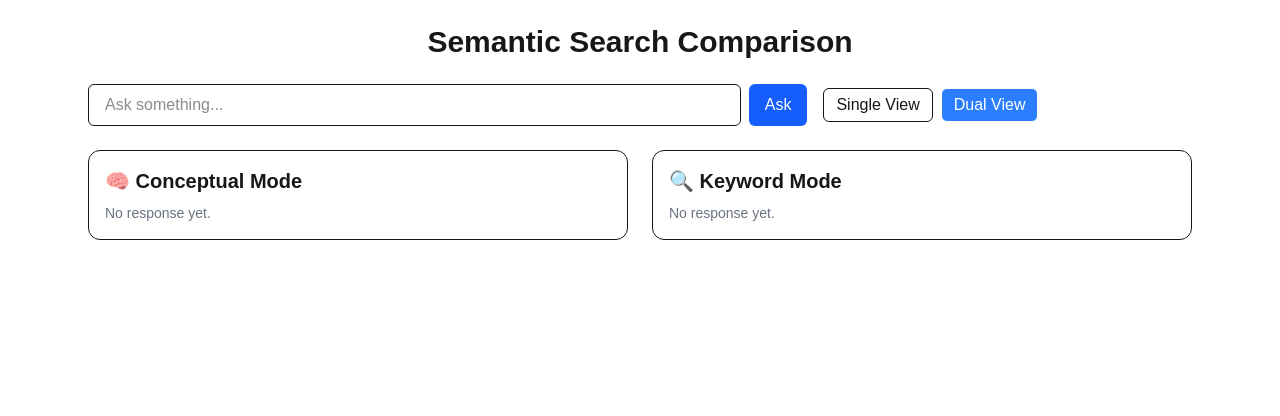
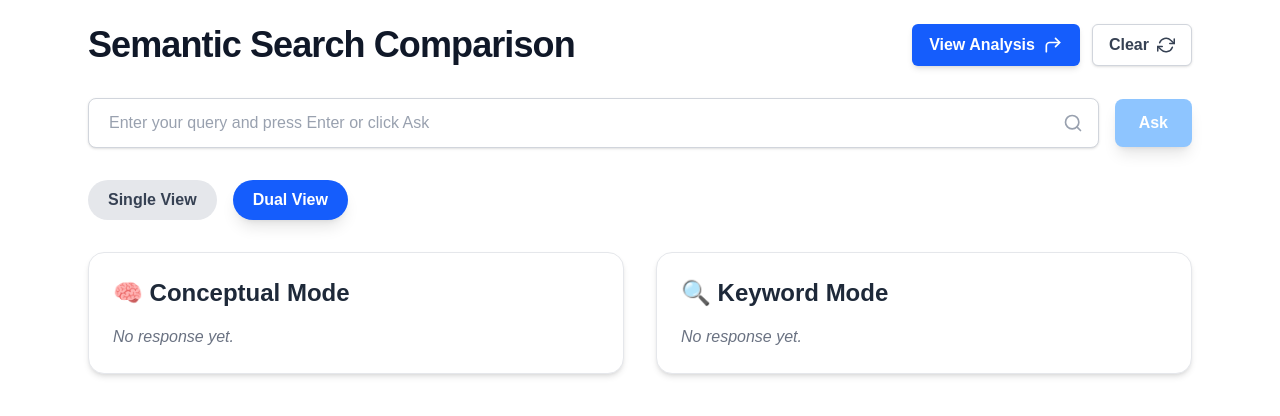
Before and after one commit to Gaurav4050/pdfreader-frontend, a Next.js app: page / in a window 1280 px wide. Shown: the top 416 px of the page. Built offline with nearby package versions, Linux system fonts and the light colour scheme.

Commit message:
feat: enhance HomePage component with improved UI and loading indicators

```diff
--- a/src/app/page.js
+++ b/src/app/page.js
@@ -5,7 +5,7 @@ import AnimatedLoadingText from "@/app/components/AnimatedLoadingText";
 import React, { useState } from "react";
 import { useTheme } from "next-themes";
 import { useRouter } from "next/navigation";
-import { FiCornerUpRight } from "react-icons/fi";
+import { FiCornerUpRight, FiRefreshCw, FiSearch } from "react-icons/fi";
 
 export default function HomePage() {
   const [query, setQuery] = useState("");
@@ -42,48 +42,62 @@ export default function HomePage() {
     }
   };
 
-  const ScoreBar = ({ label, value }) => (
-    <div className="mb-2">
-      <div className="flex justify-between text-sm mb-1">
+  const ScoreBar = ({ label, value }) => {
+    // color coding based on score (low: red, med: yellow, high: green)
+    let bgColor = "bg-red-500";
+    if (value >= 0.7) bgColor = "bg-green-500";
+    else if (value >= 0.4) bgColor = "bg-yellow-400";
+
+    return (
+      <div className="mb-3">
+        <div className="flex justify-between items-center text-sm mb-1 font-semibold text-gray-700 dark:text-gray-300">
           <span>{label}</span>
           <span>{(value * 100).toFixed(1)}%</span>
         </div>
-      <div className="w-full bg-gray-300 rounded-full h-2.5 dark:bg-gray-700">
-        <div
-          className="bg-green-500 h-2.5 rounded-full"
-          style={{ width: `${value * 100}%` }}
-        />
+        <div className="w-full bg-gray-200 dark:bg-gray-700 rounded-full h-3">
+          <div className={`${bgColor} h-3 rounded-full transition-all duration-500`} style={{ width: `${value * 100}%` }} />
         </div>
       </div>
     );
+  };
 
   return (
-    <main className="max-w-6xl mx-auto p-6 space-y-6">
+    <main className="max-w-6xl mx-auto p-6 space-y-8">
       {/* Header */}
-      <div className="flex justify-between items-center">
-        <h1 className="text-3xl font-bold text-center w-full">Semantic Search Comparison</h1>
+      <header className="flex flex-col md:flex-row justify-between items-center gap-4">
+        <h1 className="text-4xl font-extrabold tracking-tight text-center md:text-left text-gray-900 dark:text-white">
+          Semantic Search Comparison
+        </h1>
+        <div className="flex gap-3">
+          <button
+            onClick={() => router.push("/model-analysis")}
+            className="inline-flex items-center gap-2 rounded-md border border-transparent bg-blue-600 px-4 py-2 text-white font-semibold shadow-md hover:bg-blue-700 focus:outline-none focus:ring-2 focus:ring-blue-500 focus:ring-offset-1 transition"
+            aria-label="View Model Analysis"
+            title="View Model Analysis"
+          >
+            View Analysis <FiCornerUpRight size={20} />
+          </button>
+          <button
+            onClick={() => {
+              setResponses({ conceptual: null, keyword: null });
+              setQuery("");
+            }}
+            className="inline-flex items-center gap-2 rounded-md border border-gray-300 bg-white px-4 py-2 text-gray-700 font-semibold shadow-sm hover:bg-gray-100 focus:outline-none focus:ring-2 focus:ring-blue-500 focus:ring-offset-1 transition dark:bg-gray-800 dark:text-gray-300 dark:border-gray-600 dark:hover:bg-gray-700"
+            aria-label="Clear All"
+            title="Clear All Inputs and Responses"
+          >
+            Clear <FiRefreshCw size={18} />
+          </button>
         </div>
+      </header>
 
-      {/* NLP Pipeline Steps */}
-      {/* <div className="flex items-center space-x-4 mb-2">
-        {["Tokenization", "Stop Word Removal", "Stemming & Lemmatization"].map((step, index) => (
-          <div key={index} className="flex items-center space-x-2">
-            <div className="h-5 w-5 rounded-full bg-green-500 flex items-center justify-center text-white text-xs">
-              ✓
-            </div>
-            <span className="text-sm">{step}</span>
-            {index !== 2 && <div className="w-6 h-px bg-gray-400" />}
-          </div>
-        ))}
-      </div> */}
-
-      {/* Input and View Toggle */}
-      <div className="flex flex-col md:flex-row md:items-center md:justify-between space-y-2 md:space-y-0 md:space-x-4">
-        <div className="flex flex-grow space-x-2">
+      {/* Input Section */}
+      <section className="flex flex-col md:flex-row md:items-center md:justify-between gap-4">
+        <div className="relative flex-grow">
           <input
             type="text"
-            placeholder="Ask something..."
-            className="flex-grow rounded-md border px-4 py-2 dark:bg-gray-700 dark:text-white"
+            placeholder="Enter your query and press Enter or click Ask"
+            className="w-full rounded-lg border border-gray-300 bg-white px-5 py-3 pr-12 text-gray-900 placeholder-gray-400 shadow-sm focus:border-blue-500 focus:ring-1 focus:ring-blue-500 dark:bg-gray-800 dark:text-white dark:border-gray-600 dark:placeholder-gray-500 transition"
             value={query}
             onChange={(e) => setQuery(e.target.value)}
             onKeyDown={(e) => {
@@ -92,75 +106,110 @@ export default function HomePage() {
                 handleAsk("keyword");
               }
             }}
+            aria-label="Query Input"
           />
+          <FiSearch
+            className="absolute right-4 top-1/2 -translate-y-1/2 text-gray-400 pointer-events-none"
+            size={20}
+          />
+        </div>
+
         <button
           onClick={() => {
             handleAsk("conceptual");
             handleAsk("keyword");
           }}
-            disabled={loading.conceptual || loading.keyword}
-            className="rounded-md bg-blue-600 px-4 py-2 text-white"
+          disabled={loading.conceptual || loading.keyword || !query.trim()}
+          className={`flex-shrink-0 rounded-lg bg-blue-600 px-6 py-3 text-white font-semibold shadow-lg transition-colors duration-300 hover:bg-blue-700 focus:outline-none focus:ring-2 focus:ring-blue-500 focus:ring-offset-1 disabled:cursor-not-allowed disabled:bg-blue-300`}
+          aria-label="Ask Query"
         >
-            {loading.conceptual || loading.keyword ? "Asking..." : "Ask"}
+          {loading.conceptual || loading.keyword ? (
+            <span className="flex items-center gap-2 animate-pulse">
+              Asking...
+              <svg
+                className="w-5 h-5 text-white animate-spin"
+                xmlns="http://www.w3.org/2000/svg"
+                fill="none"
+                viewBox="0 0 24 24"
+              >
+                <circle
+                  className="opacity-25"
+                  cx="12"
+                  cy="12"
+                  r="10"
+                  stroke="currentColor"
+                  strokeWidth="4"
+                ></circle>
+                <path
+                  className="opacity-75"
+                  fill="currentColor"
+                  d="M4 12a8 8 0 018-8v4a4 4 0 00-4 4H4z"
+                ></path>
+              </svg>
+            </span>
+          ) : (
+            "Ask"
+          )}
         </button>
-        </div>
+      </section>
 
-        {/* View Toggle */}
-        <div className="flex space-x-2">
+      {/* View Mode Buttons */}
+      <section className="flex items-center gap-4 justify-center md:justify-start">
         <button
           onClick={() => setViewMode("single")}
-            className={`px-3 py-1 rounded-md  cursor-pointer border ${viewMode === "single" ? "bg-blue-500 text-white" : ""}`}
+          className={`px-5 py-2 rounded-full font-semibold transition ${
+            viewMode === "single"
+              ? "bg-blue-600 text-white shadow-lg"
+              : "bg-gray-200 text-gray-700 hover:bg-gray-300 dark:bg-gray-700 dark:text-gray-300 dark:hover:bg-gray-600"
+          }`}
+          aria-label="Single View Mode"
+          title="Single View Mode"
         >
           Single View
         </button>
         <button
           onClick={() => setViewMode("dual")}
-            className={`px-3 py-1 cursor-pointer rounded-md border ${viewMode === "dual" ? "bg-blue-500 text-white" : ""}`}
+          className={`px-5 py-2 rounded-full font-semibold transition ${
+            viewMode === "dual"
+              ? "bg-blue-600 text-white shadow-lg"
+              : "bg-gray-200 text-gray-700 hover:bg-gray-300 dark:bg-gray-700 dark:text-gray-300 dark:hover:bg-gray-600"
+          }`}
+          aria-label="Dual View Mode"
+          title="Dual View Mode"
         >
           Dual View
         </button>
-          <button
-            onClick={() => {
-              router.push("/model-analysis") }}
-            className={`px-3 py-1 cursor-pointer rounded-md border  text-white`}
-          >
-            <div className="flex items-center gap-1">
-              View Analysis <FiCornerUpRight size={18} />
-            </div>
-          </button>
-        </div>
-      </div>
 
-      {/* Animated Loading Text */}
-      {(loading.conceptual || loading.keyword) && (
-        <div className="p-4 bg-yellow-50 dark:bg-yellow-900 border border-yellow-300 dark:border-yellow-600 rounded-md">
-          <div className="flex items-center gap-3">
-            <div className="w-4 h-4 border-2 border-yellow-500 border-t-transparent rounded-full animate-spin" />
-            <AnimatedLoadingText />
-          </div>
-        </div>
-      )}
-
-      {/* Mode Dropdown (for single view) */}
         {viewMode === "single" && (
-        <div className="mt-2">
           <select
             value={activeMode}
             onChange={(e) => setActiveMode(e.target.value)}
-            className="rounded-md border px-2 py-1 dark:bg-gray-700 dark:text-white"
+            className="ml-4 rounded-lg border border-gray-300 bg-white px-3 py-2 text-gray-900 shadow-sm focus:border-blue-500 focus:ring-1 focus:ring-blue-500 dark:bg-gray-800 dark:text-white dark:border-gray-600 dark:placeholder-gray-500 transition"
+            aria-label="Select mode for single view"
+            title="Select mode for single view"
           >
             <option value="conceptual">🧠 Conceptual</option>
             <option value="keyword">🔍 Keyword</option>
           </select>
+        )}
+      </section>
+
+      {/* Loading Indicator */}
+      {(loading.conceptual || loading.keyword) && (
+        <div className="flex items-center justify-center gap-3 rounded-lg bg-yellow-100 p-4 text-yellow-800 shadow-md dark:bg-yellow-900 dark:text-yellow-300">
+          <div className="w-6 h-6 border-4 border-yellow-500 border-t-transparent rounded-full animate-spin" />
+          <AnimatedLoadingText />
         </div>
       )}
 
       {/* Results Section */}
       {viewMode === "dual" ? (
-        <div className="grid grid-cols-1 md:grid-cols-2 gap-6">
+        <section className="grid grid-cols-1 md:grid-cols-2 gap-8">
           {/* Conceptual */}
-          <div className="bg-white dark:bg-gray-900 rounded-xl border p-4">
-            <h2 className="text-xl font-semibold mb-2">🧠 Conceptual Mode</h2>
+          <article className="bg-white dark:bg-gray-900 rounded-2xl border border-gray-200 dark:border-gray-700 p-6 shadow-md transition hover:shadow-xl">
+            <h2 className="mb-4 flex items-center text-2xl font-semibold text-gray-800 dark:text-gray-100 gap-2">
+              🧠 Conceptual Mode
+            </h2>
             {responses.conceptual ? (
               <>
                 <ChatMessage
@@ -169,7 +218,7 @@ export default function HomePage() {
                   results={responses.conceptual.results}
                 />
                 {responses.conceptual.metrics && (
-                  <div className="mt-4">
+                  <div className="mt-6 border-t border-gray-300 pt-4 dark:border-gray-700">
                     <ScoreBar label="Precision" value={responses.conceptual.metrics.precision} />
                     <ScoreBar label="Recall" value={responses.conceptual.metrics.recall} />
                     <ScoreBar label="F1 Score" value={responses.conceptual.metrics.f1_score} />
@@ -177,13 +226,15 @@ export default function HomePage() {
                 )}
               </>
             ) : (
-              <p className="text-sm text-gray-500">No response yet.</p>
+              <p className="text-gray-500 dark:text-gray-400 italic">No response yet.</p>
             )}
-          </div>
+          </article>
 
           {/* Keyword */}
-          <div className="bg-white dark:bg-gray-900 rounded-xl border p-4">
-            <h2 className="text-xl font-semibold mb-2">🔍 Keyword Mode</h2>
+          <article className="bg-white dark:bg-gray-900 rounded-2xl border border-gray-200 dark:border-gray-700 p-6 shadow-md transition hover:shadow-xl">
+            <h2 className="mb-4 flex items-center text-2xl font-semibold text-gray-800 dark:text-gray-100 gap-2">
+              🔍 Keyword Mode
+            </h2>
             {responses.keyword ? (
               <>
                 <ChatMessage
@@ -192,7 +243,7 @@ export default function HomePage() {
                   results={responses.keyword.results}
                 />
                 {responses.keyword.metrics && (
-                  <div className="mt-4">
+                  <div className="mt-6 border-t border-gray-300 pt-4 dark:border-gray-700">
                     <ScoreBar label="Precision" value={responses.keyword.metrics.precision} />
                     <ScoreBar label="Recall" value={responses.keyword.metrics.recall} />
                     <ScoreBar label="F1 Score" value={responses.keyword.metrics.f1_score} />
@@ -200,12 +251,12 @@ export default function HomePage() {
                 )}
               </>
             ) : (
-              <p className="text-sm text-gray-500">No response yet.</p>
+              <p className="text-gray-500 dark:text-gray-400 italic">No response yet.</p>
             )}
-          </div>
-        </div>
+          </article>
+        </section>
       ) : (
-        <div className="mt-4">
+        <section className="mt-6 bg-white dark:bg-gray-900 rounded-2xl border border-gray-200 dark:border-gray-700 p-6 shadow-md transition hover:shadow-xl">
           {responses[activeMode] ? (
             <>
               <ChatMessage
@@ -214,7 +265,7 @@ export default function HomePage() {
                 results={responses[activeMode]?.results}
               />
               {responses[activeMode]?.metrics && (
-                <div className="mt-4">
+                <div className="mt-6 border-t border-gray-300 pt-4 dark:border-gray-700">
                   <ScoreBar label="Precision" value={responses[activeMode].metrics.precision} />
                   <ScoreBar label="Recall" value={responses[activeMode].metrics.recall} />
                   <ScoreBar label="F1 Score" value={responses[activeMode].metrics.f1_score} />
@@ -222,9 +273,9 @@ export default function HomePage() {
               )}
             </>
           ) : (
-            <p className="text-sm text-gray-500">No response yet.</p>
+            <p className="text-gray-500 dark:text-gray-400 italic">No response yet.</p>
           )}
-        </div>
+        </section>
       )}
     </main>
   );
```
Lines whose indentation alone changed are shown as unchanged.
